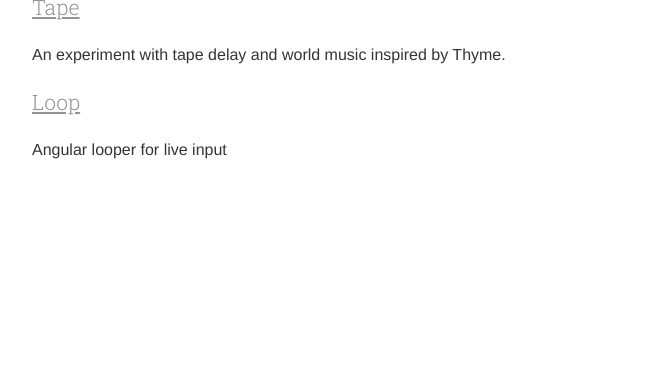
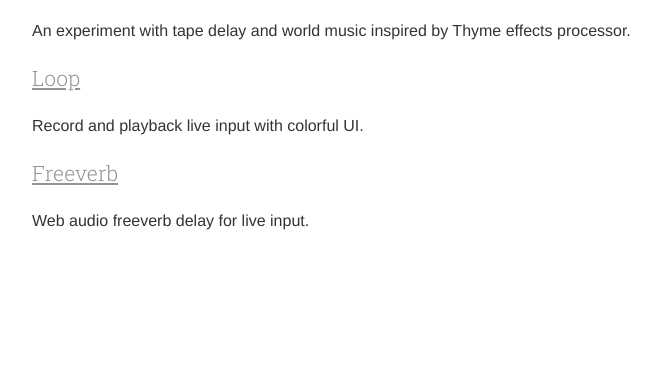
Before and after one commit to miselaytes-anton/amcv2, a Gatsby site: page / in a window 1280 px wide. Shown: the part 410-800 px from the top of the page, without its empty margins (308-969 px from the left). Built offline with nearby package versions, Linux system fonts and the light colour scheme; Gatsby itself is replaced by a stand-in of ours.

Commit message:
feat: update copy

```diff
--- a/content.js
+++ b/content.js
@@ -12,17 +12,22 @@
   projects: [
     {
       title: 'Tape',
-      body: 'An experiment with tape delay and world music inspired by Thyme.',
+      body: 'An experiment with tape delay and world music inspired by Thyme effects processor.',
       url: 'https://amiselaytes.com/tape',
     },
     {
       title: 'Loop',
-      body: 'Angular looper for live input',
+      body: 'Record and playback live input with colorful UI.',
       url: 'https://amiselaytes.com/loop',
+    },
+    {
+      title: 'Freeverb',
+      body: 'Web audio freeverb delay for live input.',
+      url: 'https://amiselaytes.com/freeverb',
     },
   ],
   meta: {
-    title: "Hi! I'm Anton. Yet another web developer",
+    title: 'Web developer with interest in music & audio',
     siteUrl: 'https://amiselaytes.com',
   },
   urls: {
--- a/src/templates/index.js
+++ b/src/templates/index.js
@@ -15,8 +15,8 @@
     <Meta {...meta} />
     <h1>About</h1>
     <p> Hi! I'm Anton, yet another web developer. Lately I do a lot of <strong>music & audio</strong> related projects.
-            You can check my code at <a href={urls.github} title="code">GitHub </a>
-            and read some of my web audio articles at <a href={urls.medium} title="articles">Medium</a>.
+            You can check my code at <a href={urls.github} target="_blanc" title="code">GitHub </a>
+            and read some of my articles at <a href={urls.medium} target="_blanc" title="articles">Medium</a>.
     </p>
     <h1>Articles</h1>
     <ul> {articles.map(article => <Article key={article.url} {...article} />)} </ul>
```
